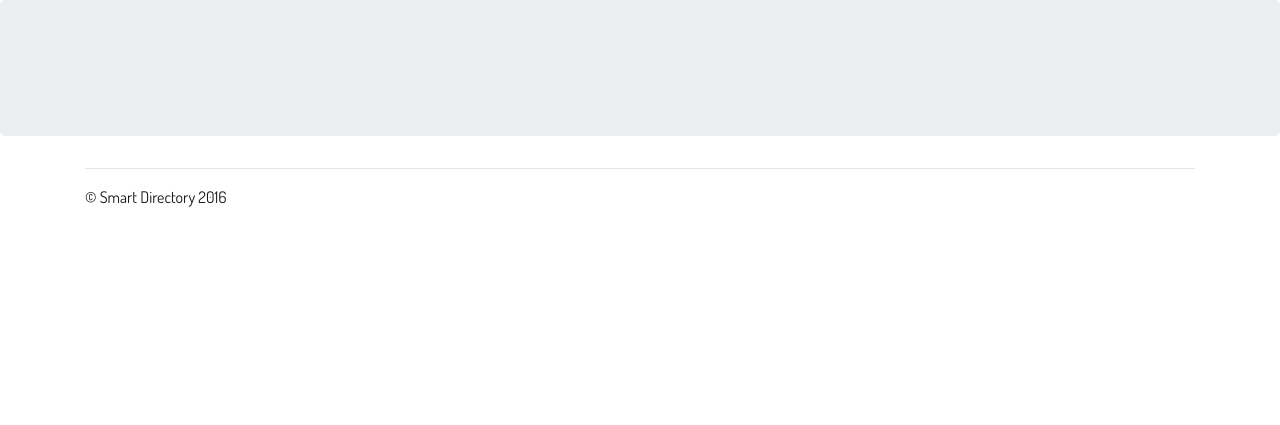
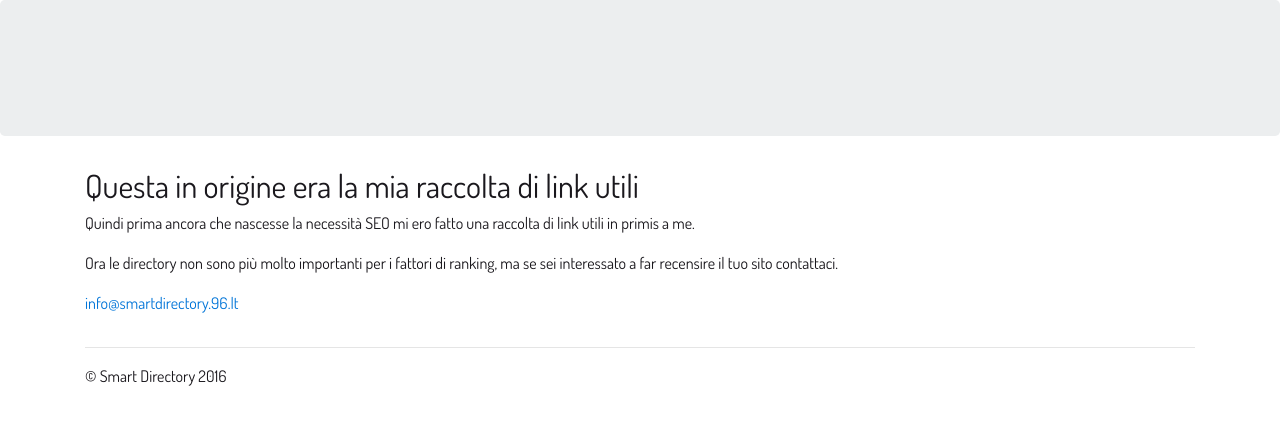
Before and after one commit to erighetto/smartdirectory, a PHP site: template templates/home.html.twig in a window 1280 px wide. Shown: the part 54-479 px from the top of the page. Run offline with PHP 8.4, Linux system fonts and the light colour scheme; the template is opened without the code that fills it, so the values that code supplies are empty; some libraries are stand-ins or nearby versions.

Commit message:
aggiunte due righe in home

```diff
--- a/templates/home.html.twig
+++ b/templates/home.html.twig
@@ -14,4 +14,10 @@
             </ul>
         </div>
     </div>
+    <div class="container">
+        <h2>Questa in origine era la mia raccolta di link utili</h2>
+        <p>Quindi prima ancora che nascesse la necessità SEO mi ero fatto una raccolta di link utili in primis a me.</p>
+        <p>Ora le directory non sono più molto importanti per i fattori di ranking, ma se sei interessato a far recensire il tuo sito contattaci.</p>
+        <p><a href="mailto:info@smartdirectory.96.lt">info@smartdirectory.96.lt</a></p>
+    </div>
 {% endblock %}
--- a/templates/level1.html.twig
+++ b/templates/level1.html.twig
@@ -10,8 +10,7 @@
                     <a href="{{ app.url_generator.generate('level2',{
                         "cat1":actual.name|lower|replace({' ': "-"})~"-"~actual.cid,
                         "cat2":item.name|lower|replace({' ': "-"})~"-"~item.cid,
-                    }) }}">
-                        {{ item.name }}</a>
+                    }) }}">{{ item.name }}</a>
                 </li>
             {% endfor %}
         </ul>
--- a/templates/level2.html.twig
+++ b/templates/level2.html.twig
@@ -15,8 +15,7 @@
                             "cat1":parent.name|lower|replace({' ': "-"})~"-"~parent.cid,
                             "cat2":actual.name|lower|replace({' ': "-"})~"-"~actual.cid,
                             "cat3":item.name|lower|replace({' ': "-"})~"-"~item.cid,
-                        }) }}">
-                            {{ item.name }}</a>
+                        }) }}">{{ item.name }}</a>
                     </li>
                 {% endfor %}
             </ul>
```
